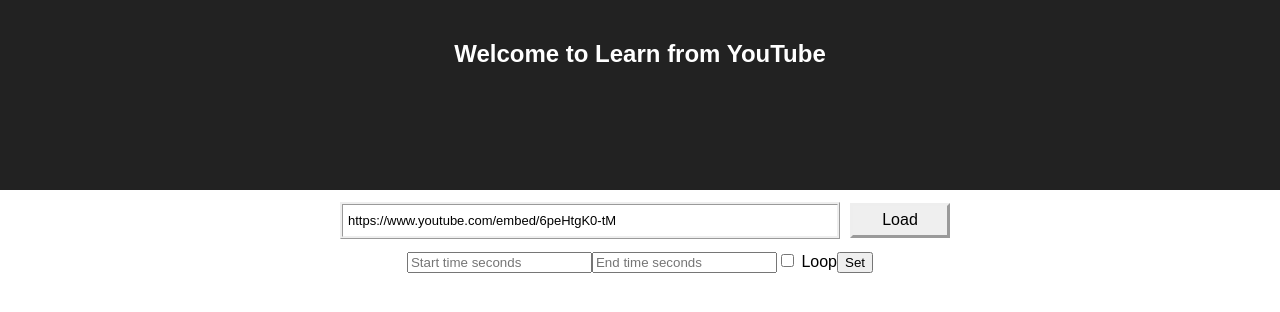
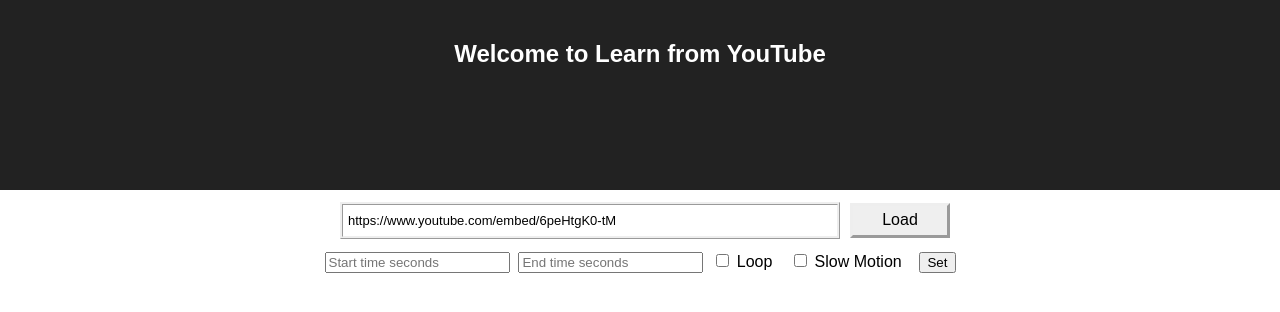
Before and after one commit to soochow/workonyourmoves, a React (Create React App) app: page / in a window 1280 px wide. Shown: the top 312 px of the page. Built offline with nearby package versions, Linux system fonts and the light colour scheme.

Commit message:
User can slow down video playback rate
[Finishes #141920157]

```diff
--- a/src/App.js
+++ b/src/App.js
@@ -18,7 +18,10 @@
             selectedEndTime: '',
 
             enteredLoop: false,
-            selectedLoop: false
+            selectedLoop: false,
+
+            enteredRate: false,
+            selectedRate: false,
         };
 
         this.handleUrlInput = this.handleUrlInput.bind(this);
@@ -27,6 +30,7 @@
         this.handleStartTimeChange = this.handleStartTimeChange.bind(this);
         this.handleEndTimeChange = this.handleEndTimeChange.bind(this);
         this.handleLoopChange = this.handleLoopChange.bind(this);
+        this.handleRateChange = this.handleRateChange.bind(this);
         this.handlePlay = this.handlePlay.bind(this);
     }
 
@@ -60,11 +64,18 @@
         })
     }
 
+    handleRateChange(checked) {
+        this.setState({
+            enteredRate: checked
+        })
+    }
+
     handlePlay() {
         this.setState({
             selectedStartTime: this.state.enteredStartTime,
             selectedEndTime: this.state.enteredEndTime,
-            selectedLoop: this.state.enteredLoop
+            selectedLoop: this.state.enteredLoop,
+            selectedRate: this.state.enteredRate
         })
     }
 
@@ -84,15 +95,18 @@
                     start={this.state.selectedStartTime}
                     end={this.state.selectedEndTime}
                     loop={this.state.selectedLoop}
+                    rate={this.state.selectedRate}
                 />
                 <VideoPlaybackControls
                     start={this.state.enteredStartTime}
                     end={this.state.enteredEndTime}
                     loop={this.state.enteredLoop}
+                    rate={this.state.enteredRate}
 
                     onStartInputChange={this.handleStartTimeChange}
                     onEndInputChange={this.handleEndTimeChange}
                     onLoopInputChange={this.handleLoopChange}
+                    onRateInputChange={this.handleRateChange}
                     onPlay={this.handlePlay}
                 />
             </div>
--- a/src/VideoContainer.js
+++ b/src/VideoContainer.js
@@ -5,6 +5,7 @@
     constructor(props) {
         super(props);
 
+        this.onPlayerReady = this.onPlayerReady.bind(this);
         this.onPlayerStateChange = this.onPlayerStateChange.bind(this);
     }
 
@@ -24,12 +25,20 @@
                         showinfo: 0,
                         start: this.props.start,
                         end: this.props.end,
-                        loop: this.props.loop
+                        loop: this.props.loop,
+                        playbackRate: this.props.rate
                     }
                 }}
+                onReady={this.onPlayerReady}
                 onStateChange={this.onPlayerStateChange}
             />
         );
+    }
+
+    onPlayerReady(event) {
+        let player = event.target;
+
+        player.setPlaybackRate(this.props.rate === false ? 1 : 0.5);
     }
 
     onPlayerStateChange(event) {
--- a/src/VideoPlaybackControls.js
+++ b/src/VideoPlaybackControls.js
@@ -8,6 +8,8 @@
         this.handleEndInputChange = this.handleEndInputChange.bind(this);
 
         this.handleLoopChange = this.handleLoopChange.bind(this);
+
+        this.handleRateChange = this.handleRateChange.bind(this);
 
         this.handlePlay = this.handlePlay.bind(this);
     }
@@ -21,7 +23,11 @@
     }
 
     handleLoopChange(e) {
-        this.props.onLoopInputChange(e.target.checked)
+        this.props.onLoopInputChange(e.target.checked);
+    }
+
+    handleRateChange(e) {
+        this.props.onRateInputChange(e.target.checked);
     }
 
     handlePlay(e) {
@@ -38,14 +44,20 @@
                     value={this.props.start}
                     onChange={this.handleStartInputChange}
                 />
+                &nbsp;&nbsp;
                 <input
                     type="number"
                     placeholder="End time seconds"
                     value={this.props.end}
                     onChange={this.handleEndInputChange}
                 />
+                &nbsp;&nbsp;
 
                 <input type="checkbox" value="loop" checked={this.props.loop} onChange={this.handleLoopChange} /> Loop
+                &nbsp;&nbsp;&nbsp;
+
+                <input type="checkbox" value="rate" checked={this.props.rate} onChange={this.handleRateChange} /> Slow Motion
+                &nbsp;&nbsp;&nbsp;
 
                 <input
                     type="submit"
```
